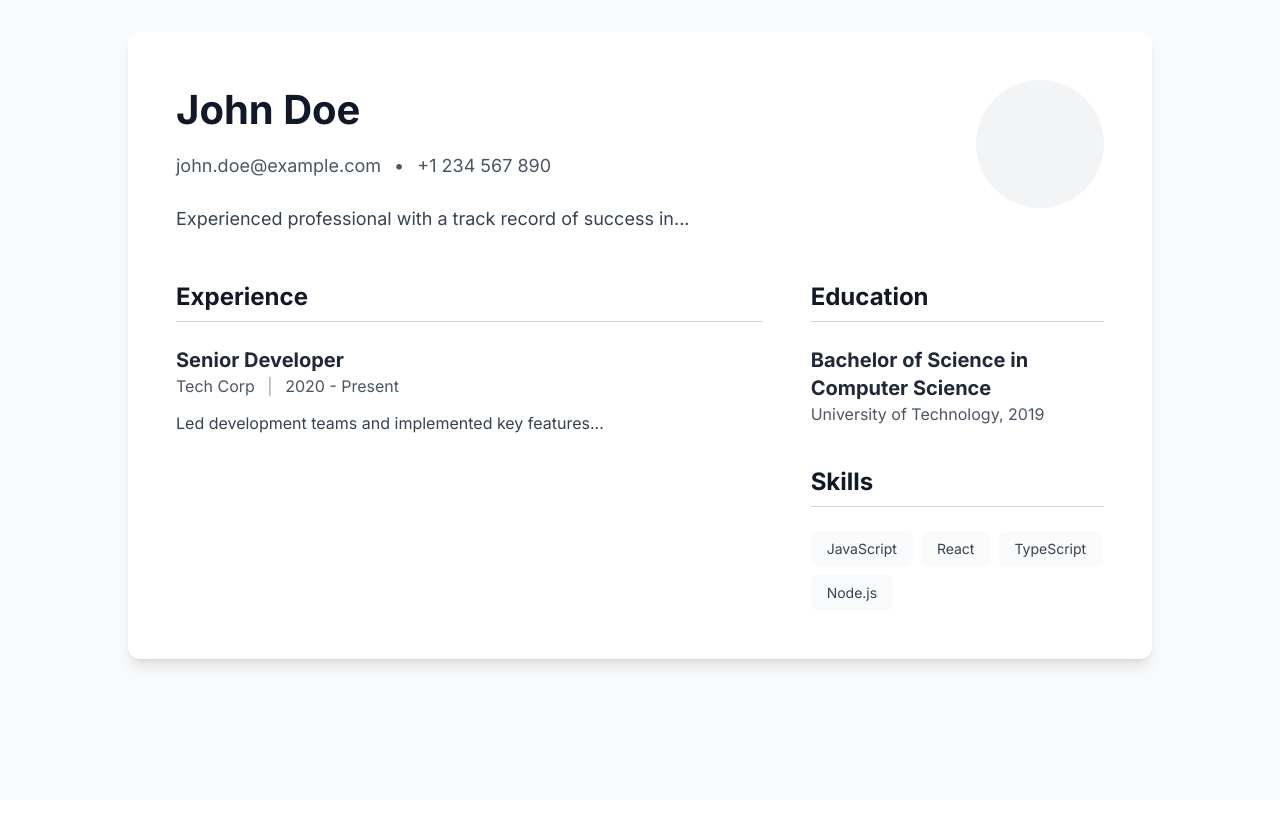
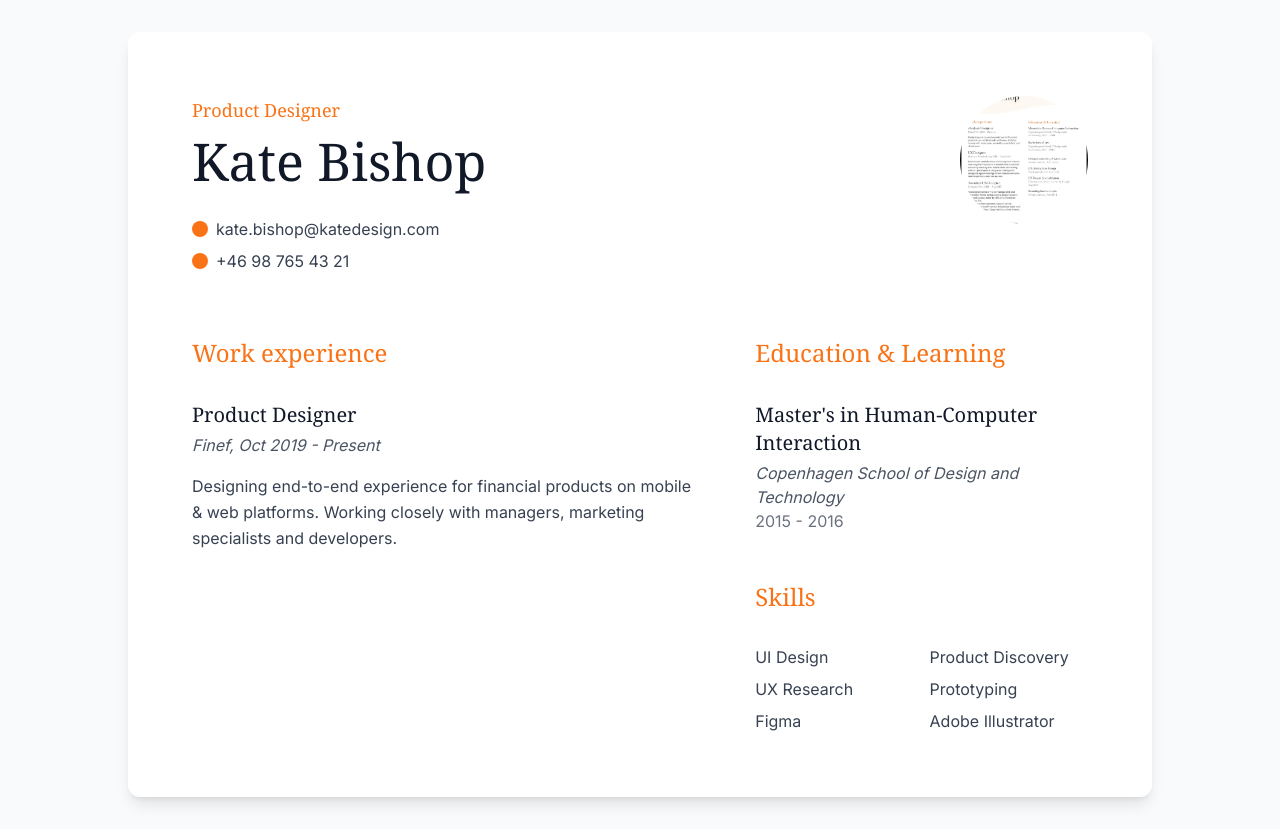
Before and after one commit to H4armin/dynamic-resume-crafter, a React (Vite) app: page /preview/1 in a window 1280 px wide. Before the commit the page ends 800 px from the top, so only its background shows below. Built offline with nearby package versions, Linux system fonts and the light colour scheme.

Commit message:
Update template UI
Update the user interface of the resume template.

```diff
--- a/src/components/resume-templates/Template1.tsx
+++ b/src/components/resume-templates/Template1.tsx
@@ -2,57 +2,62 @@
 import { ResumeFormValues } from "@/types/resume";
 
 export const Template1 = ({ data }: { data: Partial<ResumeFormValues> }) => (
-  <div className="bg-white p-12 rounded-xl shadow-lg max-w-5xl mx-auto">
-    <div className="flex gap-12 mb-12">
+  <div className="bg-white p-16 rounded-xl shadow-lg max-w-5xl mx-auto">
+    <div className="flex gap-12 mb-16">
       <div className="flex-1">
-        <h1 className="text-[40px] font-bold text-gray-900 mb-3">{data.fullName || "John Doe"}</h1>
-        <div className="text-gray-600 text-lg">
-          {data.email} <span className="mx-2">•</span> {data.phone}
-        </div>
-        <div className="mt-6">
-          <p className="text-gray-700 text-lg leading-relaxed">{data.summary}</p>
+        <div className="text-orange-500 font-serif text-lg mb-1">Product Designer</div>
+        <h1 className="font-serif text-[52px] leading-tight font-normal text-gray-900 mb-6">{data.fullName}</h1>
+        <div className="space-y-2">
+          <div className="flex items-center gap-2 text-gray-700">
+            <div className="w-4 h-4 rounded-full bg-orange-500" />
+            <span>{data.email}</span>
+          </div>
+          <div className="flex items-center gap-2 text-gray-700">
+            <div className="w-4 h-4 rounded-full bg-orange-500" />
+            <span>{data.phone}</span>
+          </div>
         </div>
       </div>
       <div className="flex-shrink-0">
-        <div className="w-32 h-32 rounded-full bg-gray-100"></div>
+        <div className="w-32 h-32 rounded-full bg-gray-100 overflow-hidden">
+          <img
+            src="/public/lovable-uploads/a779d399-caa5-4873-9919-132035b4ab09.png"
+            alt="Profile"
+            className="w-full h-full object-cover"
+          />
+        </div>
       </div>
     </div>
 
-    <div className="grid grid-cols-[2fr,1fr] gap-12">
+    <div className="grid grid-cols-[1.5fr,1fr] gap-16">
       <div>
-        <h2 className="text-2xl font-bold text-gray-900 mb-6 pb-2 border-b border-gray-300">Experience</h2>
+        <h2 className="font-serif text-2xl text-orange-500 mb-8">Work experience</h2>
         {data.experience?.map((exp, index) => (
           <div key={index} className="mb-8">
-            <h3 className="text-xl font-bold text-gray-800">{exp.title}</h3>
-            <div className="text-gray-600 mb-3">
-              {exp.company} <span className="text-gray-400 mx-2">|</span> {exp.period}
-            </div>
+            <h3 className="text-xl font-serif text-gray-900 mb-1">{exp.title}</h3>
+            <div className="text-gray-600 italic mb-4">{exp.company}, {exp.period}</div>
             <p className="text-gray-700 leading-relaxed">{exp.description}</p>
           </div>
         ))}
       </div>
 
-      <div className="space-y-10">
+      <div className="space-y-12">
         <div>
-          <h2 className="text-2xl font-bold text-gray-900 mb-6 pb-2 border-b border-gray-300">Education</h2>
+          <h2 className="font-serif text-2xl text-orange-500 mb-8">Education & Learning</h2>
           {data.education?.map((edu, index) => (
-            <div key={index} className="mb-4">
-              <h3 className="text-xl font-bold text-gray-800">{edu.degree}</h3>
-              <div className="text-gray-600">{edu.school}, {edu.year}</div>
+            <div key={index} className="mb-6">
+              <h3 className="text-xl font-serif text-gray-900 mb-1">{edu.degree}</h3>
+              <div className="text-gray-600 italic">{edu.school}</div>
+              <div className="text-gray-500">{edu.year}</div>
             </div>
           ))}
         </div>
 
         <div>
-          <h2 className="text-2xl font-bold text-gray-900 mb-6 pb-2 border-b border-gray-300">Skills</h2>
-          <div className="flex flex-wrap gap-2">
+          <h2 className="font-serif text-2xl text-orange-500 mb-8">Skills</h2>
+          <div className="grid grid-cols-2 gap-x-4 gap-y-2">
             {data.skills?.map((skill, index) => (
-              <span
-                key={index}
-                className="bg-gray-50 text-gray-700 px-4 py-2 rounded-lg text-sm"
-              >
-                {skill}
-              </span>
+              <span key={index} className="text-gray-700">{skill}</span>
             ))}
           </div>
         </div>
--- a/src/types/resume.ts
+++ b/src/types/resume.ts
@@ -23,20 +23,24 @@ export interface ResumeFormValues {
 }
 
 export const defaultResumeValues: ResumeFormValues = {
-  fullName: "John Doe",
-  email: "john.doe@example.com",
-  phone: "+1 234 567 890",
-  summary: "Experienced professional with a track record of success in...",
-  experience: [{
-    title: "Senior Developer",
-    company: "Tech Corp",
-    period: "2020 - Present",
-    description: "Led development teams and implemented key features..."
-  }],
-  education: [{
-    degree: "Bachelor of Science in Computer Science",
-    school: "University of Technology",
-    year: "2019"
-  }],
-  skills: ["JavaScript", "React", "TypeScript", "Node.js"]
+  fullName: "Kate Bishop",
+  email: "kate.bishop@katedesign.com",
+  phone: "+46 98 765 43 21",
+  summary: "Product Designer with expertise in creating end-to-end experiences for digital products.",
+  experience: [
+    {
+      title: "Product Designer",
+      company: "Finef",
+      period: "Oct 2019 - Present",
+      description: "Designing end-to-end experience for financial products on mobile & web platforms. Working closely with managers, marketing specialists and developers."
+    }
+  ],
+  education: [
+    {
+      degree: "Master's in Human-Computer Interaction",
+      school: "Copenhagen School of Design and Technology",
+      year: "2015 - 2016"
+    }
+  ],
+  skills: ["UI Design", "Product Discovery", "UX Research", "Prototyping", "Figma", "Adobe Illustrator"]
 };
```
Also changed, not shown: public/lovable-uploads/a779d399-caa5-4873-9919-132035b4ab09.png (added).
